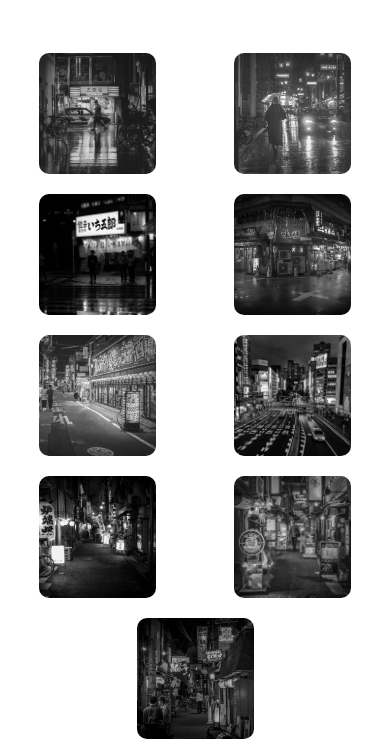
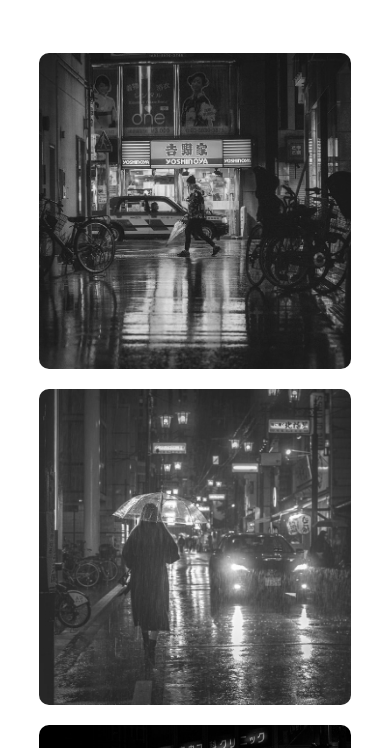
Before and after one commit to Huzaifa-Ansari222/MyGallery.github.io, a plain HTML site: page index.html in a window 390 px wide. Shown: the part 96-844 px from the top of the page. Drawn offline with Linux system fonts and the light colour scheme.

Commit message:
Update style.css

```diff
--- a/style.css
+++ b/style.css
@@ -73,3 +73,9 @@ h1{
     opacity: 1;
     transform: scale(1.03);
 }
+@media(max-width:450px){
+
+    .card{
+        width: 80%;
+    }
+}
```
